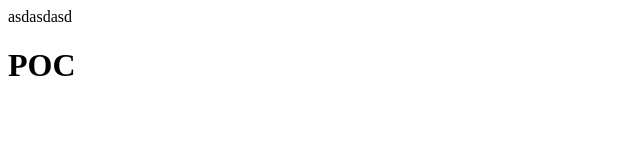
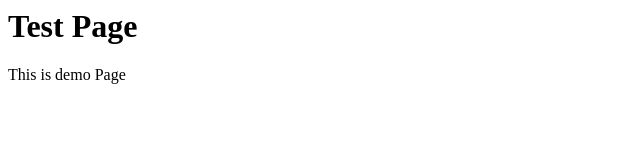
Before and after one commit to rakeshr2k/hackersera, a plain HTML site: page index.html in a window 1280 px wide. Shown: the whole page, without its empty margins (0-640 px from the left). Drawn offline with Linux system fonts and the light colour scheme.

Commit message:
Update index.html

```diff
--- a/index.html
+++ b/index.html
@@ -1,2 +1,2 @@
-asdasdasd
-<h1>POC </h1>
+<h1> Test Page </h1>
+<p> This is demo Page </p>
```
